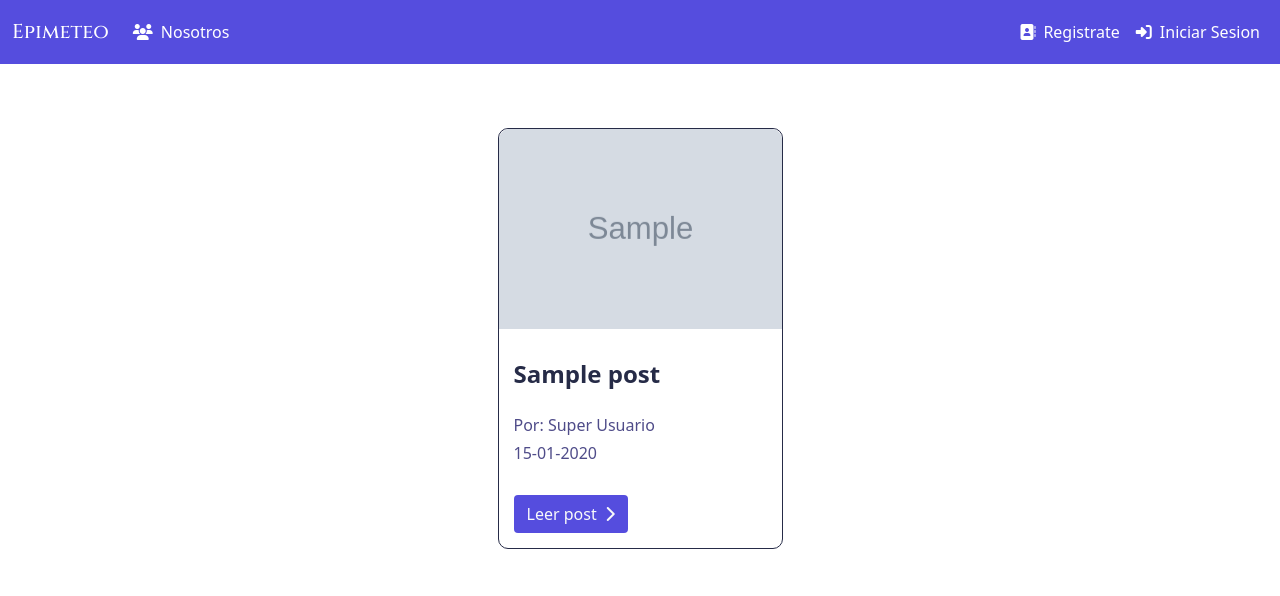
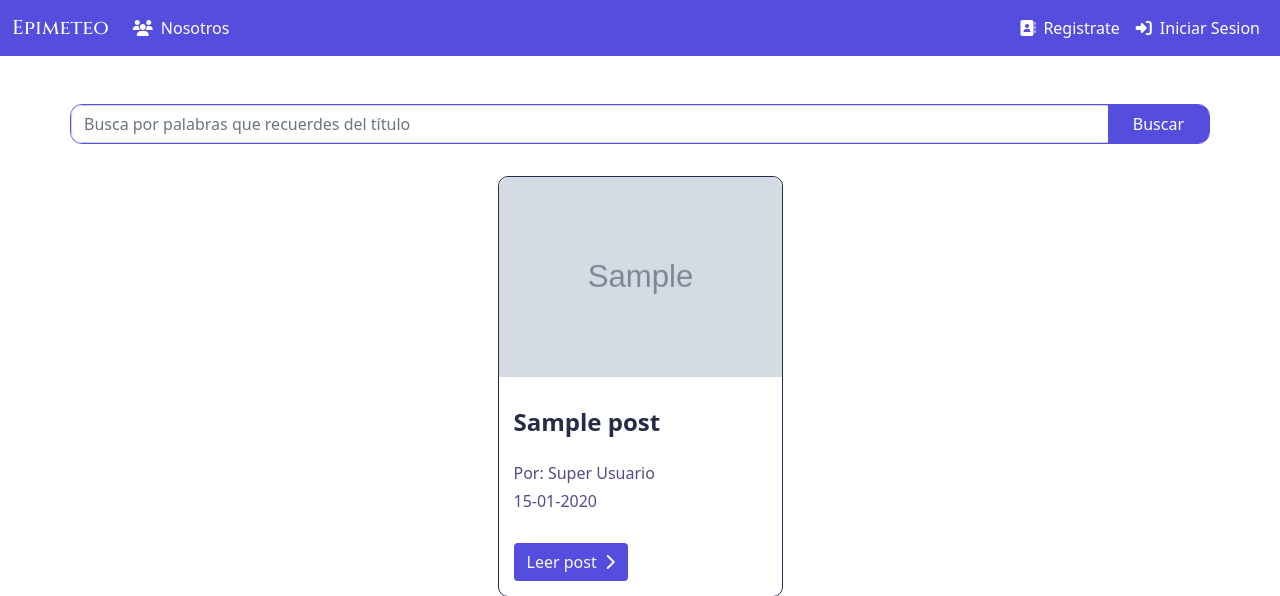
Before and after one commit to jorgeromero17/ProyectoFinal-HDP, a PHP site: page /articulos.php in a window 1280 px wide. Shown: the top 596 px of the page. Run offline with PHP 8.4, Linux system fonts and the light colour scheme; data comes from the database, SQL or seed files in the repository; tables that the repository leaves empty hold one stand-in row (values such as "Sample post"); grey boxes marked "Sample" are stand-in pictures; some libraries are stand-ins or nearby versions; some web fonts are replaced.

Commit message:
busqueda de post por palabra en el titulo funciona very gud

```diff
--- a/articulos.php
+++ b/articulos.php
@@ -1,15 +1,13 @@
 <?php include("head.php");
 include("funciones.php");
-/* session_start();
 
-var_dump($_SESSION['usuario']); */
+function getAllPosts(){
     require_once 'database/conexion.php';
     $con = getconfig();
 
-$query = "SELECT p.id, u.id AS id_usuario, u.nombre,u.apellido, p.titulo,
-p.contenido, p.fecha_crea, p.imagen
-FROM posts as p
-JOIN usuarios AS u on u.id=p.id_usuario
+    $query = "SELECT p.id, u.id AS id_usuario, u.nombre,u.apellido, p.titulo, p.fecha_crea, p.imagen
+    FROM posts AS p
+    JOIN usuarios AS u ON u.id=p.id_usuario
     ORDER BY p.fecha_crea DESC";
     $statement = $con->prepare($query);
             $statement->execute();
@@ -18,20 +16,81 @@ $statement = $con->prepare($query);
             $statement->closeCursor();
             $con = null;
 
+            return $res;
+}
+
+function buscarPost($busqueda){ //funcion que busca palabras en los titulos para mostrarle al usuario, duvuelve un array 'post'
+
+    $res = getAllPosts(); //llamamos para que traiga todos los posts y guardamos en $res
+
+    $resTitulo[] = ''; //inicializamos un array para guardar todas las coincidencias por palabras
+    $limite = count($res);
+    for ($i=0; $i < $limite; $i++) { //un for para buscar en cada titulo de todos los posts
+
+        $titulodelPost = strtolower($res[$i]['titulo']); //ponemos en minusculas todas las palabras el titulo y la busqueda para abarcar mas coincidencias
+        $busqueda = strtolower($busqueda);
+
+        $arrayTitulo = explode(" ", $titulodelPost); //convertimos el string del titulo del post en un array en el que cada palabra es un miembro de este array
+        $arrayBusqueda = explode(" ", $busqueda); //convertimos el string de la busqueda en un array igual que el de titulo
+
+        $cont = 0; //contador que sirve para que si ya coincidio con alguna palabra del titulo evaluado no se haga push de este nuevamente
+
+        foreach ($arrayTitulo as $palabraT) { //desglosamos los array de titulo y busqueda para ver si alguna palabra coincide
+            foreach ($arrayBusqueda as $palabraB) {
+                if($palabraT == $palabraB){ //si alguna palabra coincide y no se ha guardado todavia este post, se guarda en $resTitulo
+                    if($cont==0){
+                        array_push($resTitulo,$res[$i]);
+                        $cont=$cont+1;
+                    }
+                }
+            }
+        }
+
+    }
+
+    unset($resTitulo[0]); //le quitamos el primer valor al array de titulos que coincidieron con la busqueda porque este esta vacio
+    return $resTitulo; //devolvemos la respuesta
+}
+
+if(!isset($_GET['Buscar'])){ //si no esta seteada en el GET que queremos buscar, traemos todos
+    $res = getAllPosts();
+}
+else { //si no, evaluamos que este seteada la busqueda en el POST
+    if(isset($_POST['busqueda'])){  // si lo esta, llamamos a buscarPost()
+        $res = buscarPost($_POST['busqueda']);
+    }
+    else{ //si no esta seteada la busqueda en el POST traemos todos
+        $res = getAllPosts();
+    }
+}
 
 ?>
+
 <body>
 
 <div class="container">
     <div class="row d-flex justify-content-center mt-5">
 
 
+        <form action="articulos.php?Buscar" method="post" class="input-group mb-3"style="border-radius:12px; border:1px solid #554dde; background:white;padding:0;">
+            <input type="text" name="busqueda" class="form-control" placeholder="Busca por palabras que recuerdes del título" style="border-top-left-radius:10px;border-bottom-left-radius:10px;">
+            <button class="btn px-4" type="submit" id="button-busqueda" style="background:#554dde;border-top-right-radius:10px;border-bottom-right-radius:10px;color:white">Buscar</button>
+        </form>
 
-        <?php  foreach ($res as $row){
+
+        <?php
+
+            if(count($res) < 1){
+                echo '<div class="alert alert-danger d-flex aling-content-center" role="alert">
+                        <i class="fas fa-heart-broken me-2" style="font-size:25px;"></i>No se encontraron coincidencias para su busqueda
+                    </div>';
+            }
+            else{
+                foreach ($res as $row){
                 $id_usuario= $row["id_usuario"];
                 $id= $row["id"];
                 $titulo= $row["titulo"];
-            $contenido= $row["contenido"];
+                /* $contenido= $row["contenido"]; */
                 $img_existente= $row["imagen"];
                 $fecha_crea= fecha_dmy( $row["fecha_crea"]);
                 $por=$row["nombre"]." ".$row["apellido"];
@@ -55,7 +114,7 @@ $statement = $con->prepare($query);
         </div>
 
 
-        <?php } ?>
+        <?php } } ?>
 
     </div>
 </div>
--- a/index.php
+++ b/index.php
@@ -2,7 +2,7 @@
 include("head.php");
 ?>
 
-<div class="main-bienvenida" style="height: 92vh;">
+<div class="main-bienvenida" style="height: 100vh;">
     <div class="container pt-5">
         <h2 class="display-6 mt-5 text-light">Bienvenido a</h2>
         <h1 class="display-1 mb-5 text-light epimeteo">Epimeteo</h1>
--- a/nav.php
+++ b/nav.php
@@ -1,4 +1,4 @@
-<nav class="navbar navbar-expand-lg navbar-dark" style="background:#554dde;height: 8vh;">
+<nav class="navbar navbar-expand-lg navbar-dark" style="background:#554dde;">
     <div class="container-fluid">
         <a class="navbar-brand epimeteo" href="index.php">Epimeteo</a>
         <button class="navbar-toggler" type="button" data-bs-toggle="collapse" data-bs-target="#navbarSupportedContent"
--- a/nav1.php
+++ b/nav1.php
@@ -2,7 +2,7 @@
 $nombre = $_SESSION['nombre']." ".$_SESSION['apellido'];
 ?>
 
-<nav class="navbar navbar-expand-lg navbar-dark" style="background:#554dde;height: 8vh;">
+<nav class="navbar navbar-expand-lg navbar-dark" style="background:#554dde;">
     <div class="container-fluid">
         <a class="navbar-brand epimeteo" href="index.php">Epimeteo</a>
         <button class="navbar-toggler" type="button" data-bs-toggle="collapse" data-bs-target="#navbarSupportedContent"
--- a/navAdmin.php
+++ b/navAdmin.php
@@ -1,7 +1,7 @@
 <?php
 $nombre = $_SESSION['nombre']." ".$_SESSION['apellido'];
 ?>
-<nav class="navbar navbar-expand-lg navbar-dark" style="background:#554dde;height: 8vh;">
+<nav class="navbar navbar-expand-lg navbar-dark" style="background:#554dde;">
     <div class="container-fluid">
         <a class="navbar-brand epimeteo" href="articulos.php">Epimeteo</a>
         <button class="navbar-toggler" type="button" data-bs-toggle="collapse" data-bs-target="#navbarSupportedContent"
```
Lines whose indentation alone changed are shown as unchanged.
